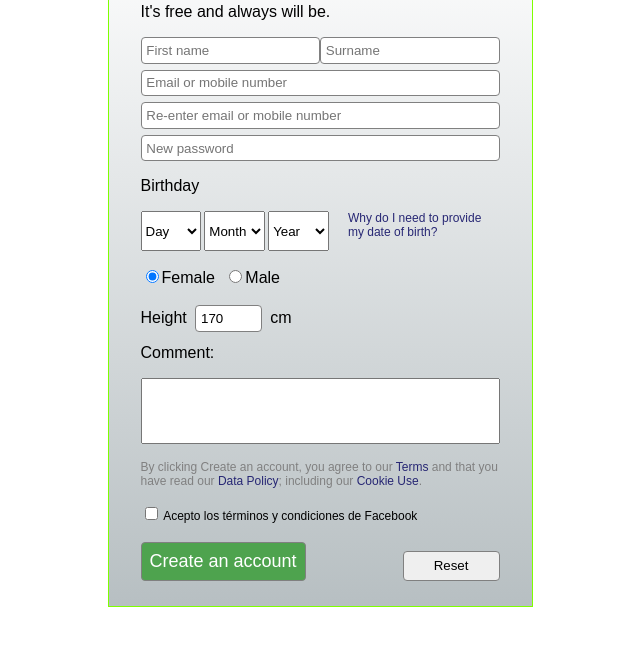
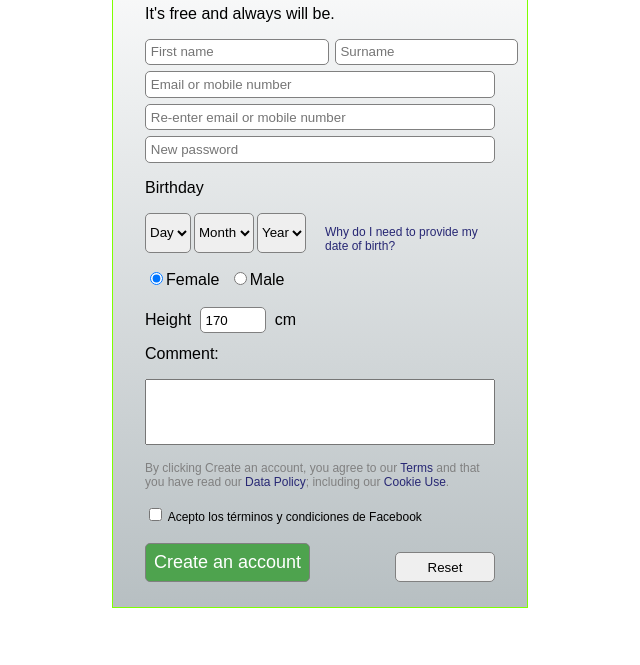
Before and after one commit to Powerkyria/Modulo-1, a plain HTML site: page Face Form/index.html in a window 1280 px wide. Shown: the part 135-800 px from the top of the page, without its empty margins (320-960 px from the left). Drawn offline with Linux system fonts and the light colour scheme.

Commit message:
update forms and links

```diff
--- a/Face Form/index.html
+++ b/Face Form/index.html
@@ -4,7 +4,7 @@
 <head>
     <meta charset="UTF-8">
     <meta name="viewport" content="width=device-width, initial-scale=1.0">
-    <title>Facebook Form</title>
+    <title>Face Form</title>
     <link rel="stylesheet" href="./styles/main.css">
 </head>
 
@@ -115,15 +115,13 @@
             </div>
 
             <div class="btns">
+                <button class="submit" type="submit" alt="create an account">Create an account</button>
 
-                <button class="submit" type="submit" alt="create an account">Create an account
-                </button>
                 <input class="reset" type="reset" value="Reset" />
             </div>
 
             <input type="hidden" id="navegador" name="navegador" value="chrome" />
     </div>
-
     </form>
 </body>
 
--- a/Face Form/styles/main.css
+++ b/Face Form/styles/main.css
@@ -1,5 +1,5 @@
 body {
-	min-height: 100vh;
+	height: 100vh;
 	margin: 0;
 	padding: 0;
 	font-family: sans-serif;
@@ -11,44 +11,46 @@ body {
 .form {
 	display: flex;
 	flex-direction: column;
-	box-sizing: border-box;
-	min-width: 20rem;
-	max-width: 26.563rem;
+	width: 350px;
 	background-image: -webkit-linear-gradient(white, rgb(183, 191, 194));
 	padding: 0 2rem;
 	border: 1px solid chartreuse;
-	flex: 1;
 }
 
 h1 {
-	font-size: 1.875rem;
-	margin-top: 1.563rem;
-	margin-bottom: 1.25rem;
+	margin-top: 25px;
+	margin-bottom: 20px;
 }
 
 .names {
 	display: flex;
-	justify-content: space-between;
 }
 
-.firstname,
+.names input {
+	width: 172px;
+}
+
+.firstname {
+	margin-right: 3px;
+}
+
 .surname {
-	width: 1rem;
-	flex-basis: 49%;
+	margin-left: 3px;
 }
 
 input,
+select,
 button {
-	border-radius: 4px;
-	-webkit-border-radius: 4px;
-	-moz-border-radius: 4px;
-	-ms-border-radius: 4px;
-	-o-border-radius: 4px;
+	border-radius: 5px;
+	-webkit-border-radius: 5px;
+	-moz-border-radius: 5px;
+	-ms-border-radius: 5px;
+	-o-border-radius: 5px;
 	border: 1px solid gray;
 }
 
 input {
-	margin-bottom: 0.375rem;
+	margin-bottom: 6px;
 	padding: 0.3rem;
 }
 
@@ -58,61 +60,53 @@ input {
 }
 
 .password input {
-	margin-bottom: 0;
-}
-
-.label_birthday {
-	margin: 1rem 0;
+	margin-bottom: 0px;
 }
 
 .birthday {
 	display: flex;
-	height: 2.5rem;
-	justify-content: space-between;
+	height: 40px;
+}
+
+.label_birthday {
+	margin: 16px 0;
 }
 
 select {
-	margin-right: 0.188rem;
-	height: 40px;
-	flex-basis: 25%;
+	margin-right: 3px;
 }
 
 .text_birthday {
-	font-size: 0.75rem;
+	font-size: 12px;
 	margin-left: 1rem;
-	margin-top: 0px;
-}
-
-.text_birthday p {
-	margin: 0px;
 }
 
 .gender {
-	margin: 1rem 0;
+	margin: 16px 0;
 }
 
 .male {
-	margin-left: 0.625rem;
+	margin-left: 10px;
 }
 
 .height {
-	margin-bottom: 0.75rem;
+	margin-bottom: 12px;
 }
 
 .inputheight {
-	width: 3.438rem;
-	margin: 0 0.25rem;
+	width: 55px;
+	margin: 0 4px;
 }
 
 .comments {
-	margin: 1rem 0;
+	margin: 16px 0;
 	resize: none;
 }
 
 .text {
 	color: gray;
-	font-size: 0.75rem;
-	margin-bottom: 1rem;
+	font-size: 12px;
+	margin-bottom: 16px;
 }
 
 .text p {
@@ -129,23 +123,22 @@ span:hover {
 }
 
 .conditions {
-	font-size: 0.75rem;
-	margin-bottom: 1rem;
+	font-size: 12px;
+	margin-bottom: 16px;
 }
 
 .btns {
 	display: flex;
 	justify-content: space-between;
-	margin-bottom: 1.563rem;
+	margin-bottom: 25px;
 }
 
 .reset {
-	/* width: 6.25rem; */
-	height: 1.875rem;
+	width: 100px;
+	height: 30px;
 	cursor: pointer;
 	margin-bottom: 0;
 	align-self: flex-end;
-	flex-basis: 27%;
 }
 
 .reset:hover {
@@ -155,61 +148,13 @@ span:hover {
 }
 
 .submit {
-	font-size: 1.125rem;
+	font-size: large;
 	color: white;
 	background-color: rgb(78, 163, 78);
 	padding: 0.5rem;
-	flex: 1, 0, 45%;
 }
 
 .submit:hover {
-	background-image: -webkit-linear-gradient(
-		rgb(129, 187, 129),
-		rgb(78, 163, 78)
-	);
+	background-image: -webkit-linear-gradient(rgb(129, 187, 129), rgb(78, 163, 78));
 	cursor: pointer;
 }
-
-@media all and (max-width: 350px) {
-	.conditions {
-		font-size: 0.7rem;
-	}
-
-	.submit {
-		font-size: 1rem;
-		padding: 0.5rem;
-		flex: 1, 0, 40%;
-	}
-
-	.btns {
-		margin-bottom: 20px;
-	}
-	h1 {
-		font-size: 1.3rem;
-		margin: 20px 0;
-	}
-
-	.text_birthday {
-		font-size: 0.6rem;
-		margin-left: 0.7rem;
-	}
-
-	select {
-		margin-right: 0.188rem;
-		height: 35px;
-		margin-top: 0;
-	}
-
-	.form {
-		padding: 0 1.5rem;
-	}
-
-	.text {
-		font-size: 0.7rem;
-		margin-bottom: 14px;
-	}
-
-	input {
-		height: 22px;
-	}
-}
```
Also changed, not shown: index.html (+7 -0 lines), 1 other file.
